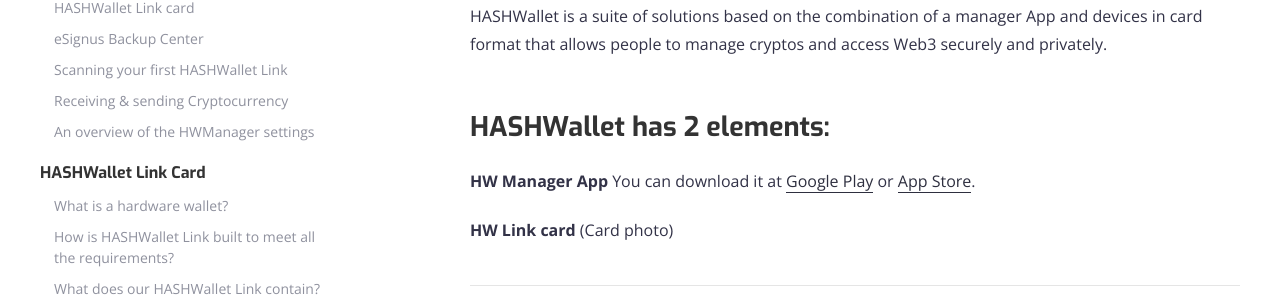
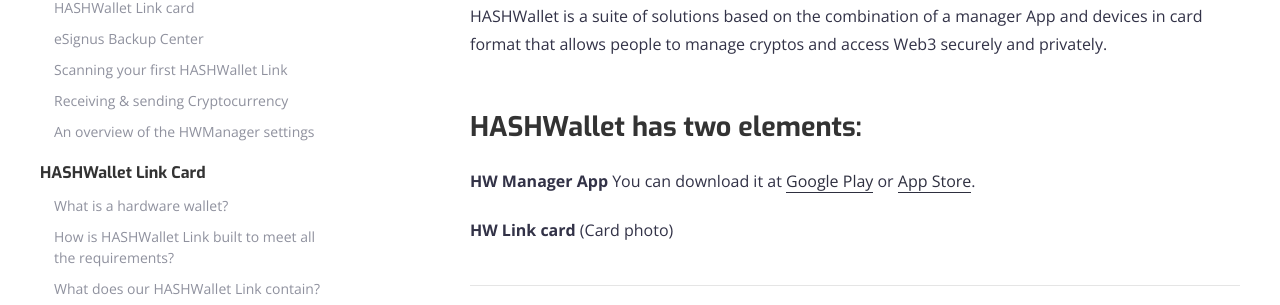
Before and after one commit to eSignus/support, a Jekyll site: the page built from _docs/welcome.md, in a window 1280 px wide and 976 px high. Shown: the part 246-551 px from the top of the window. Built offline with Jekyll 4.4.1, drawn with Linux system fonts in a browser that asks for light colours.

Commit message:
Cambie 2 por two

```diff
--- a/_docs/welcome.md
+++ b/_docs/welcome.md
@@ -4,7 +4,7 @@
 ---
 HASHWallet is a suite of solutions based on the combination of a manager App and devices in card format that allows people to manage cryptos and access Web3 securely and privately.
 
-## HASHWallet has 2 elements:
+## HASHWallet has two elements:
 
 **HW Manager App**
 You can download it at [Google Play](https://www.esignus.com) or [App Store](https://www.esignus.com).
```
